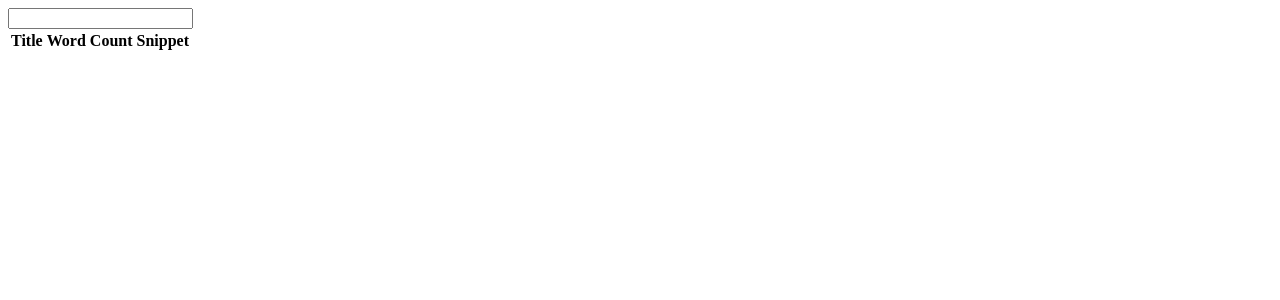
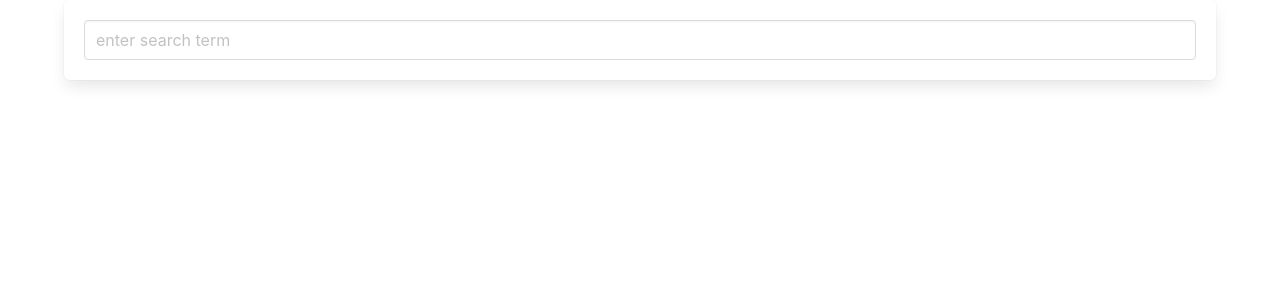
Before and after one commit to MdRiabi/wserach, an Angular app: page / in a window 1280 px wide. Shown: the top 300 px of the page. Built offline with nearby package versions, Linux system fonts and the light colour scheme.

Commit message:
add a bit of styling using bulma freamwork

```diff
--- a/package.json
+++ b/package.json
@@ -18,6 +18,7 @@
     "@angular/platform-browser": "~13.1.0",
     "@angular/platform-browser-dynamic": "~13.1.0",
     "@angular/router": "~13.1.0",
+    "bulma": "^0.9.4",
     "rxjs": "~7.4.0",
     "tslib": "^2.3.0",
     "zone.js": "~0.11.4"
--- a/src/app/app.component.html
+++ b/src/app/app.component.html
@@ -1,3 +1,5 @@
+<div class="container">
 <app-search-bar (submitted)="onTerm($event)"></app-search-bar>
 
-<app-page-list [page]="pages"></app-page-list>
+<app-page-list *ngIf="pages.length" [page]="pages"></app-page-list>
+</div>
--- a/src/app/page-list/page-list.component.html
+++ b/src/app/page-list/page-list.component.html
@@ -8,7 +8,9 @@
   </thead>
   <tbody>
   <tr *ngFor="let res of page">
+    <a target="_blank" [href]=" 'https://en.wikipedia.org?curid=' + res.pageid ">
     <td>{{res.title}}</td>
+    </a>
     <td>{{res.wordcount}}</td>
     <td [innerHTML]="res.snippet"></td>
   </tr>
--- a/src/app/search-bar/search-bar.component.html
+++ b/src/app/search-bar/search-bar.component.html
@@ -1,4 +1,5 @@
-
+<div class="box">
 <form (submit)="onFormEvent($event)">
-<input  (input)="term = $any($event.target).value" />
+<input placeholder="enter search term" class="input" (input)="term = $any($event.target).value" />
 </form>
+</div>
--- a/src/styles.css
+++ b/src/styles.css
@@ -1 +1,5 @@
 /* You can add global styles to this file, and also import other style files */
+@import "bulma/css/bulma.css";
+.searchmatch{
+  font-weight: bold;
+}
```
Also changed, not shown: 1 other file (tests, documents, lock files or other folders).
